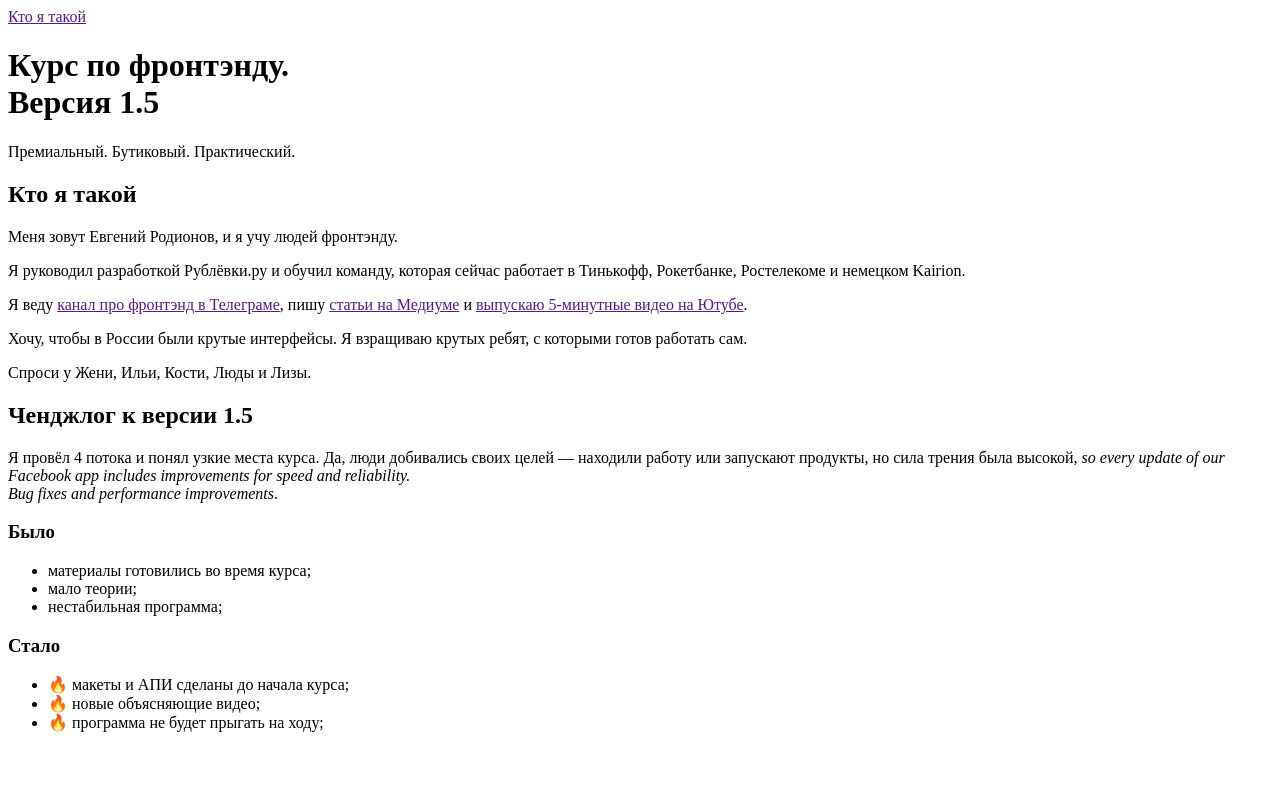
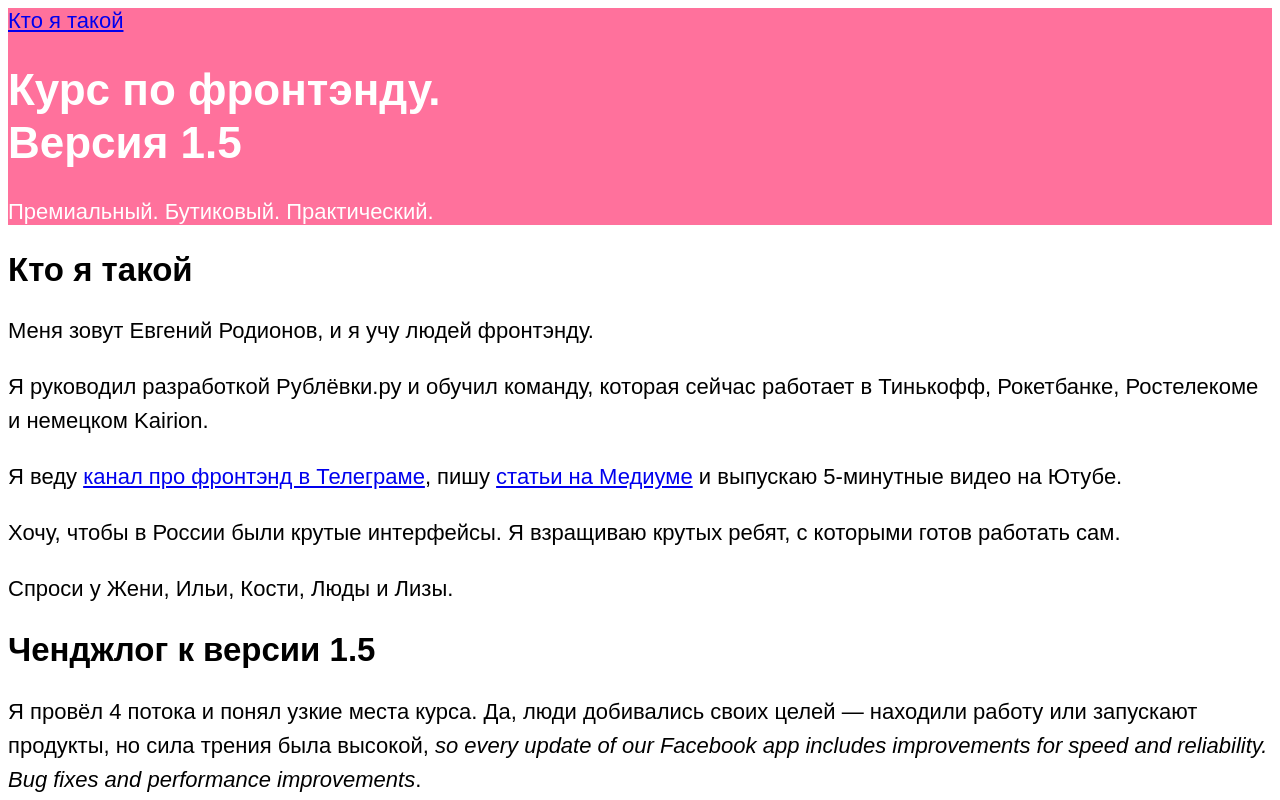
Before and after one commit to Brabada/verstka_old, a plain HTML site: page index.html in a window 1280 px wide. Shown: the top 800 px of the page. Drawn offline with Linux system fonts and the light colour scheme.

Commit message:
Added some Typography & background color

```diff
--- /dev/null
+++ b/css/styles.css
@@ -0,0 +1,19 @@
+.font-style {
+  font-size: 22px;
+  font-family: "Arial", "Helvetica";
+}
+
+.header {
+  background-color: #ff719c;
+  line-height: 1.2;
+}
+
+.header_text-style {
+  color: #ffffff;
+  font-family: "Arial", "Helvetica";
+}
+
+.main_text-style {
+  line-height: 34px;
+  font-family: "Arial", "Helvetica";
+}
--- a/index.html
+++ b/index.html
@@ -3,11 +3,12 @@
   <head>
     <meta charset="UTF-8">
     <title>Курс по фронтэнду 1.5</title>
+    <link rel="stylesheet" href="./css/styles.css">
   </head>
-  <body>
-    <header>
+  <body class="font-style">
+    <header class="header header_text-style">
       <nav>
-        <a href="">Кто я такой</a>
+        <a href="#whoami">Кто я такой</a>
       </nav>
       <h1>
         Курс по фронтэнду.<br>
@@ -16,38 +17,45 @@
       <p>Премиальный. Бутиковый. Практический.</p>
     </header>
 
+    <main class="main_text-style">
       <section>
-      <h2>Кто я такой</h2>
+        <h2 id="whoami">Кто я такой</h2>
         <p>Меня зовут Евгений Родионов, и я учу людей фронтэнду.</p>
         <p>
           Я руководил разработкой Рублёвки.ру и обучил команду,
           которая сейчас работает в Тинькофф, Рокетбанке, Ростелекоме и немецком Kairion.
         </p>
         <p>
-        Я веду <a href="">канал про фронтэнд в Телеграме</a>, пишу <a href="">статьи на Медиуме</a>
-        и <a href="">выпускаю 5-минутные видео на Ютубе</a>.
+          Я веду
+          <a href="https://t.me/rodionovrodionovrodionov">канал про фронтэнд в Телеграме</a>, пишу
+          <a href="https://medium.com/@evgeny.rodionov">статьи на Медиуме</a> и выпускаю
+          <a href="https://www.youtube.com/c/evgenyrodionov"></a>5-минутные видео на Ютубе</a>.
         </p>
         <p>
           Хочу, чтобы в России были крутые интерфейсы. Я взращиваю крутых ребят, с которыми готов работать сам.
         </p>
-      <aside>Спроси у Жени, Ильи, Кости, Люды и Лизы.</aside>
+        <aside>
+          Спроси у Жени, Ильи, Кости, Люды и Лизы.
+        </aside>
       </section>
 
-    <section>
+      <section id="changelog">
         <h2>Ченджлог к версии 1.5</h2>
         <p>
           Я провёл 4 потока и понял узкие места курса.
           Да, люди добивались своих целей — находили работу или запускают продукты,
           но сила трения была высокой,
-        <em>so every update of our Facebook app includes improvements for speed and reliability.<br>
-        Bug fixes and performance improvements</em>.
+          <em>so every update of our Facebook app includes improvements for speed and reliability.
+          <br>Bug fixes and performance improvements</em>.
         </p>
+
         <h3>Было</h3>
         <ul>
           <li>материалы готовились во время курса;</li>
           <li>мало теории;</li>
           <li>нестабильная программа;</li>
         </ul>
+
         <h3>Стало</h3>
         <ul>
           <li>🔥 макеты и АПИ сделаны до начала курса;</li>
@@ -64,6 +72,7 @@
           Этот проект будет крутым в портфолио, потому что здесь много логики.
         </p>
       </section> -->
+      </main>
 
   </body>
 </html>
```
Lines whose indentation alone changed are shown as unchanged.
